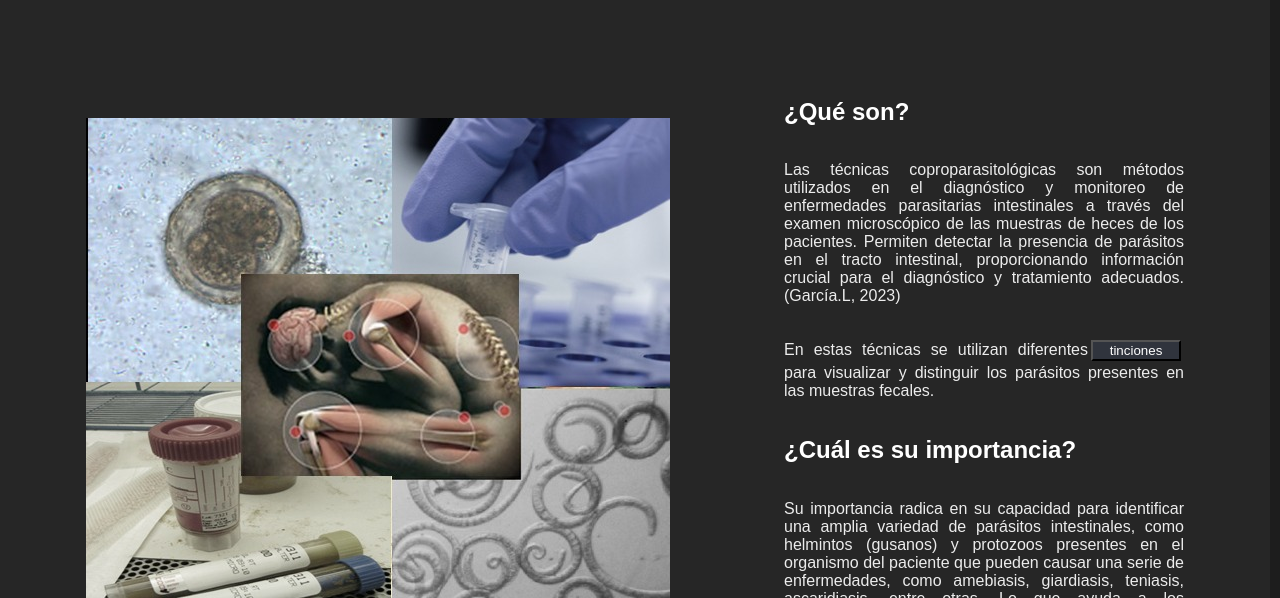
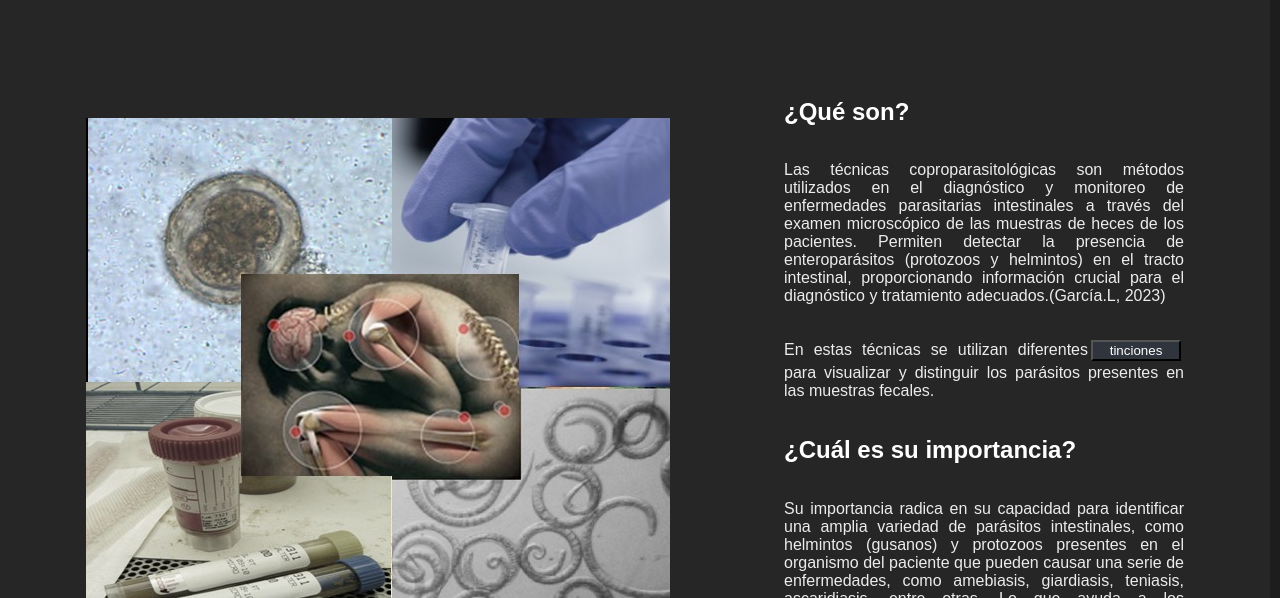
Before and after one commit to ChoccyWaffen/TecCopro, a plain HTML site: page index.html in a window 1280 px wide. Shown: the part 202-800 px from the top of the page. Drawn offline with Linux system fonts and the light colour scheme.

Commit message:
Update index.html

```diff
--- a/index.html
+++ b/index.html
@@ -29,7 +29,7 @@
   <div class="texto">
 
                 <h2><span class="color-acento">¿Qué son?</span></h2>
-                <p>Las técnicas coproparasitológicas son métodos utilizados en el diagnóstico y monitoreo de enfermedades parasitarias intestinales a través del examen microscópico de las muestras de heces de los pacientes. Permiten detectar la presencia de parásitos en el tracto intestinal, proporcionando información crucial para el diagnóstico y tratamiento adecuados.(García.L, 2023)</p>
+                <p>Las técnicas coproparasitológicas son métodos utilizados en el diagnóstico y monitoreo de enfermedades parasitarias intestinales a través del examen microscópico de las muestras de heces de los pacientes. Permiten detectar la presencia de enteroparásitos (protozoos y helmintos) en el tracto intestinal, proporcionando información crucial para el diagnóstico y tratamiento adecuados.(García.L, 2023)</p>
               <p>En estas técnicas se utilizan diferentes<button id="myButtonincluyen" onclick="mostrarTexto('textoincluyen')"style="background-color: #30343d; color: white;width: 90px; margin: 3px;">tinciones</button>para visualizar y distinguir los parásitos presentes en las muestras fecales.</p>
                     <p id="textoincluyen" style="display: none; color: #cad1e3; font-size: small;"> Algunas de las tinciones comúnmente empleadas incluyen:
                       <br>•Tinción de Lugol: Quistes y trofozoítos de protozoos, como el Entamoeba histolytica.
```
